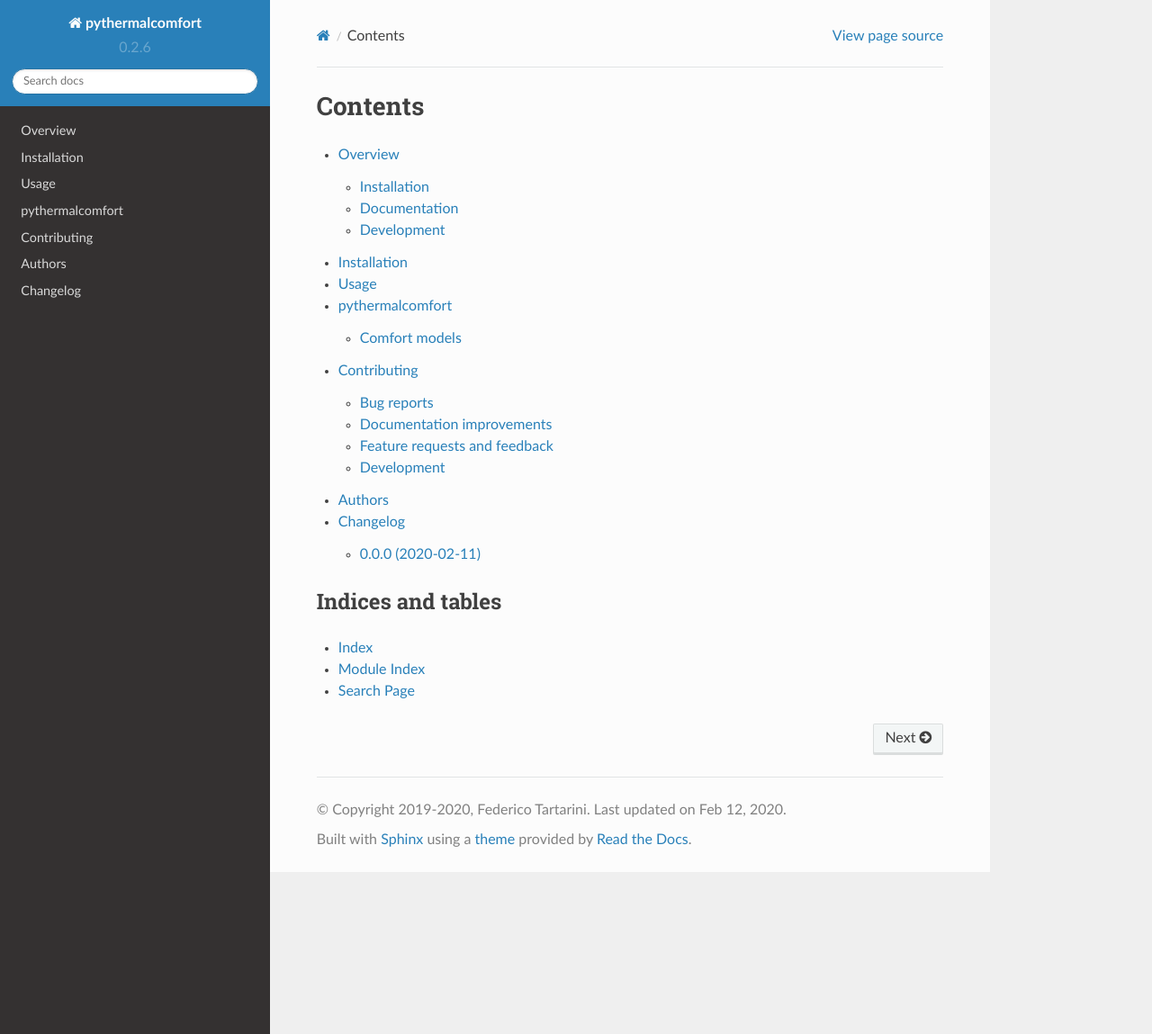
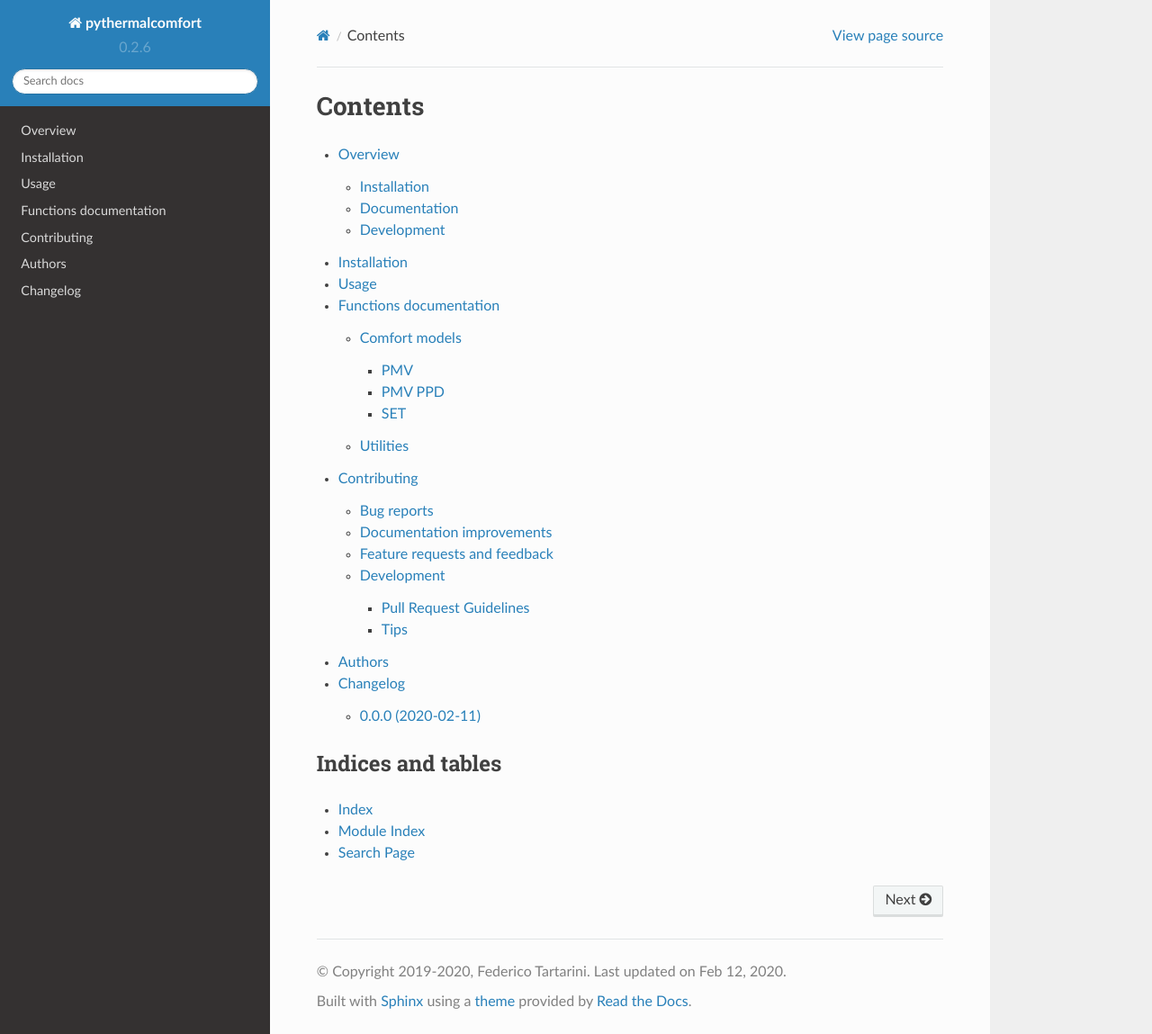
Before and after one commit to CenterForTheBuiltEnvironment/pythermalcomfort, a Sphinx documentation site: the page built from docs/index.rst, in a window 1280 px wide and 1149 px high. Shown: the whole window at 90% size. Built offline with Sphinx 7.4.7 and the Read the Docs theme 2.0.0, drawn with Linux system fonts in a browser that asks for light colours.

Commit message:
Improved documentation

```diff
--- a/docs/index.rst
+++ b/docs/index.rst
@@ -3,7 +3,7 @@
 ========
 
 .. toctree::
-   :maxdepth: 2
+   :maxdepth: 3
 
    readme
    installation
--- a/docs/reference/index.rst
+++ b/docs/reference/index.rst
@@ -1,5 +1,5 @@
-pythermalcomfort
-================
+Functions documentation
+=======================
 
 .. toctree::
     :glob:
--- a/docs/reference/pythermalcomfort.rst
+++ b/docs/reference/pythermalcomfort.rst
@@ -6,5 +6,25 @@
     from pythermalcomfort import *
     from pythermalcomfort.models import *
 
-.. automodule:: pythermalcomfort.models
+
+PMV
+---
+
+.. autofunction:: pythermalcomfort.models.pmv
+
+PMV PPD
+-------
+
+.. autofunction:: pythermalcomfort.models.pmv_ppd
+
+SET
+---
+
+.. autofunction:: pythermalcomfort.models.set_tmp
+
+
+Utilities
+=========
+
+.. automodule:: pythermalcomfort.psychrometrics
     :members:
```
Also changed, not shown: README.rst (+5 -3 lines).
